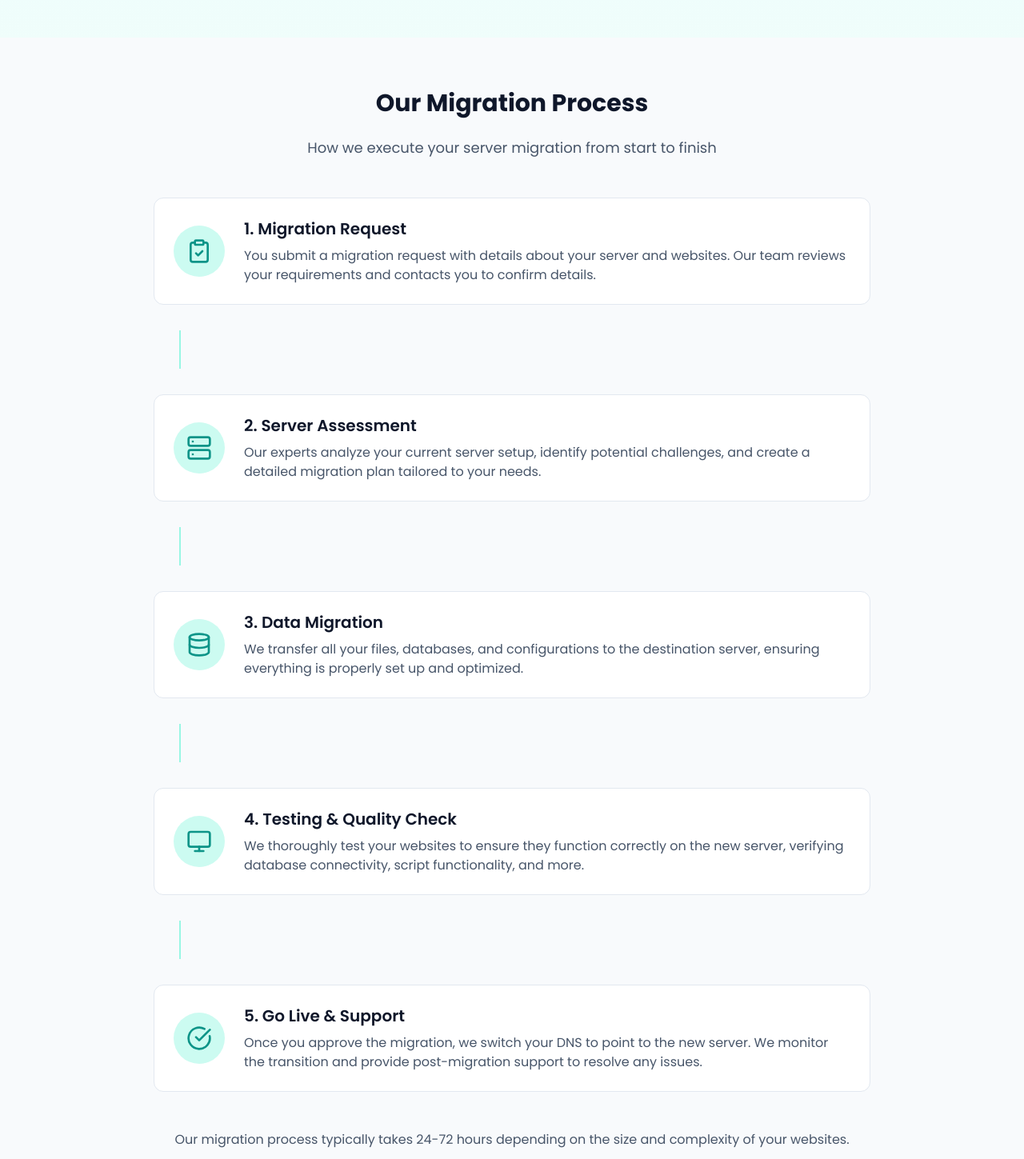
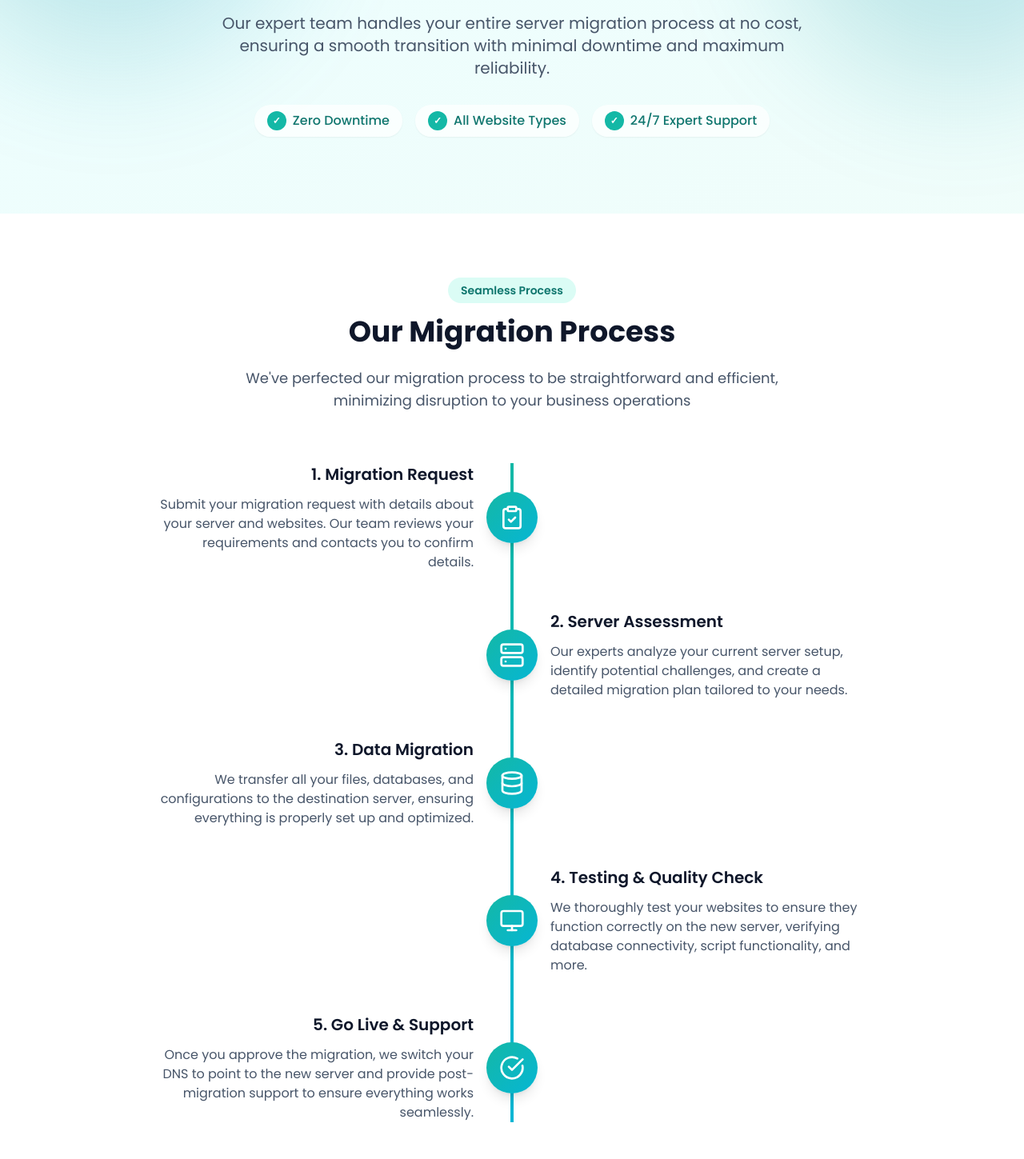
Before and after one commit to vibin-cloudhouse/cloudCms, a React (Vite) app: page /server-migration in a window 1280 px wide. Shown: the part 281-1730 px from the top of the page at 80% size. Built offline with nearby package versions, Linux system fonts and the light colour scheme.

Commit message:
Refactor: Improve server migration page
Improved the flowchart and hero section of the server migration page for better user experience and optimization.

```diff
--- a/src/pages/ServerMigration.tsx
+++ b/src/pages/ServerMigration.tsx
@@ -1,3 +1,4 @@
+
 import { useState } from "react";
 import { useForm } from "react-hook-form";
 import { zodResolver } from "@hookform/resolvers/zod";
@@ -9,7 +10,8 @@ import {
   Server,
   Monitor,
   ClipboardCheck,
-  Database
+  Database,
+  ArrowRightCircle
 } from "lucide-react";
 import { Link } from "react-router-dom";
 
@@ -130,106 +132,130 @@ const ServerMigration = () => {
       <Header />
 
       <main>
-        {/* Hero Section */}
-        <section className="py-12 md:py-20 bg-gradient-to-b from-cyan-50/80 to-teal-50/80 dark:from-slate-900/90 dark:to-slate-800/90">
-          <div className="container mx-auto px-4 sm:px-6 lg:px-8">
+        {/* Improved Hero Section */}
+        <section className="py-16 md:py-24 bg-gradient-to-br from-cyan-50/90 to-teal-50/90 dark:from-slate-900/95 dark:to-slate-800/95 relative overflow-hidden">
+          <div className="container mx-auto px-4 sm:px-6 lg:px-8 relative z-10">
+            <div className="gradient-blob w-96 h-96 -top-20 -right-20 opacity-10"></div>
+            <div className="gradient-blob w-96 h-96 bottom-20 -left-20 opacity-10"></div>
             <div className="max-w-3xl mx-auto text-center">
-              <h1 className="text-4xl md:text-5xl font-display font-bold text-slate-900 dark:text-white mb-4">
-                Migration to CloudStick is <span className="gradient-heading dark:text-teal-400">Totally Free</span>
+              <span className="px-4 py-1.5 text-sm font-semibold text-teal-700 bg-teal-100/70 dark:text-teal-300 dark:bg-teal-900/30 rounded-full inline-block mb-6">Free Service</span>
+              <h1 className="text-4xl md:text-6xl font-display font-bold text-slate-900 dark:text-white mb-6 leading-tight">
+                Migration to CloudStick is <span className="gradient-heading dark:text-teal-400 block md:inline">Totally Free</span>
               </h1>
-              <p className="text-lg md:text-xl text-slate-600 dark:text-slate-300">
-                Our experts handle your entire server migration process at no cost,
-                ensuring a smooth transition with minimal downtime.
+              <p className="text-lg md:text-xl text-slate-600 dark:text-slate-300 leading-relaxed">
+                Our expert team handles your entire server migration process at no cost,
+                ensuring a smooth transition with minimal downtime and maximum reliability.
               </p>
+              <div className="mt-8 flex flex-wrap justify-center gap-4">
+                <div className="flex items-center bg-white/70 dark:bg-slate-800/50 px-4 py-2 rounded-full shadow-sm">
+                  <span className="h-6 w-6 bg-teal-500 text-white rounded-full flex items-center justify-center text-xs font-bold mr-2">✓</span>
+                  <span className="font-medium text-teal-700 dark:text-teal-300">Zero Downtime</span>
+                </div>
+                <div className="flex items-center bg-white/70 dark:bg-slate-800/50 px-4 py-2 rounded-full shadow-sm">
+                  <span className="h-6 w-6 bg-teal-500 text-white rounded-full flex items-center justify-center text-xs font-bold mr-2">✓</span>
+                  <span className="font-medium text-teal-700 dark:text-teal-300">All Website Types</span>
+                </div>
+                <div className="flex items-center bg-white/70 dark:bg-slate-800/50 px-4 py-2 rounded-full shadow-sm">
+                  <span className="h-6 w-6 bg-teal-500 text-white rounded-full flex items-center justify-center text-xs font-bold mr-2">✓</span>
+                  <span className="font-medium text-teal-700 dark:text-teal-300">24/7 Expert Support</span>
+                </div>
+              </div>
             </div>
           </div>
         </section>
 
-        {/* Migration Process Flow Chart */}
-        <section className="py-16 bg-slate-50 dark:bg-slate-900">
+        {/* Improved Migration Process Flow Chart */}
+        <section className="py-20 bg-white dark:bg-slate-900">
           <div className="container mx-auto px-4 sm:px-6 lg:px-8">
             <div className="max-w-4xl mx-auto">
-              <div className="text-center mb-12">
-                <h2 className="text-3xl font-display font-bold text-slate-900 dark:text-white mb-6">
+              <div className="text-center mb-16">
+                <span className="px-4 py-1.5 text-sm font-semibold text-teal-700 bg-teal-100/70 dark:text-teal-300 dark:bg-teal-900/30 rounded-full inline-block mb-4">Seamless Process</span>
+                <h2 className="text-3xl md:text-4xl font-display font-bold text-slate-900 dark:text-white mb-6">
                   Our Migration Process
                 </h2>
-                <p className="text-lg text-slate-600 dark:text-slate-300">
-                  How we execute your server migration from start to finish
+                <p className="text-lg text-slate-600 dark:text-slate-300 max-w-2xl mx-auto">
+                  We've perfected our migration process to be straightforward and efficient,
+                  minimizing disruption to your business operations
                 </p>
               </div>
 
-              <div className="grid grid-cols-1 gap-8 mb-12">
-                <div className="flex flex-col md:flex-row gap-6 items-center bg-white dark:bg-slate-800/50 p-6 rounded-xl border border-slate-200 dark:border-slate-700">
-                  <div className="shrink-0 w-16 h-16 bg-teal-100 dark:bg-teal-900/30 rounded-full flex items-center justify-center">
-                    <ClipboardCheck className="w-8 h-8 text-teal-600 dark:text-teal-400" />
-                  </div>
-                  <div>
-                    <h3 className="text-xl font-semibold text-slate-900 dark:text-white mb-2">1. Migration Request</h3>
+              <div className="relative">
+                {/* Timeline line */}
+                <div className="absolute left-1/2 transform -translate-x-1/2 h-full w-1 bg-gradient-to-b from-teal-500 to-cyan-500 hidden md:block"></div>
+
+                {/* Step 1 */}
+                <div className="flex flex-col md:flex-row items-center mb-12 relative">
+                  <div className="md:w-1/2 md:pr-12 md:text-right mb-8 md:mb-0">
+                    <h3 className="text-xl font-semibold text-slate-900 dark:text-white mb-3">1. Migration Request</h3>
                     <p className="text-slate-600 dark:text-slate-300">
-                      You submit a migration request with details about your server and websites. Our team reviews your requirements and contacts you to confirm details.
+                      Submit your migration request with details about your server and websites. Our team reviews your requirements and contacts you to confirm details.
                     </p>
                   </div>
+                  <div className="md:absolute md:left-1/2 md:transform md:-translate-x-1/2 z-10 shrink-0 w-16 h-16 bg-gradient-to-br from-teal-500 to-cyan-500 rounded-full flex items-center justify-center shadow-lg mb-8 md:mb-0">
+                    <ClipboardCheck className="w-8 h-8 text-white" />
+                  </div>
+                  <div className="md:w-1/2 md:pl-12 md:hidden"></div>
                 </div>
 
-                <div className="ml-8 h-12 w-0.5 bg-teal-200 dark:bg-teal-800 mx-auto"></div>
-
-                <div className="flex flex-col md:flex-row gap-6 items-center bg-white dark:bg-slate-800/50 p-6 rounded-xl border border-slate-200 dark:border-slate-700">
-                  <div className="shrink-0 w-16 h-16 bg-teal-100 dark:bg-teal-900/30 rounded-full flex items-center justify-center">
-                    <Server className="w-8 h-8 text-teal-600 dark:text-teal-400" />
-                  </div>
-                  <div>
-                    <h3 className="text-xl font-semibold text-slate-900 dark:text-white mb-2">2. Server Assessment</h3>
+                {/* Step 2 */}
+                <div className="flex flex-col md:flex-row-reverse items-center mb-12 relative">
+                  <div className="md:w-1/2 md:pl-12 md:text-left mb-8 md:mb-0">
+                    <h3 className="text-xl font-semibold text-slate-900 dark:text-white mb-3">2. Server Assessment</h3>
                     <p className="text-slate-600 dark:text-slate-300">
                       Our experts analyze your current server setup, identify potential challenges, and create a detailed migration plan tailored to your needs.
                     </p>
                   </div>
+                  <div className="md:absolute md:left-1/2 md:transform md:-translate-x-1/2 z-10 shrink-0 w-16 h-16 bg-gradient-to-br from-teal-500 to-cyan-500 rounded-full flex items-center justify-center shadow-lg mb-8 md:mb-0">
+                    <Server className="w-8 h-8 text-white" />
+                  </div>
+                  <div className="md:w-1/2 md:pr-12 md:hidden"></div>
                 </div>
 
-                <div className="ml-8 h-12 w-0.5 bg-teal-200 dark:bg-teal-800 mx-auto"></div>
-
-                <div className="flex flex-col md:flex-row gap-6 items-center bg-white dark:bg-slate-800/50 p-6 rounded-xl border border-slate-200 dark:border-slate-700">
-                  <div className="shrink-0 w-16 h-16 bg-teal-100 dark:bg-teal-900/30 rounded-full flex items-center justify-center">
-                    <Database className="w-8 h-8 text-teal-600 dark:text-teal-400" />
-                  </div>
-                  <div>
-                    <h3 className="text-xl font-semibold text-slate-900 dark:text-white mb-2">3. Data Migration</h3>
+                {/* Step 3 */}
+                <div className="flex flex-col md:flex-row items-center mb-12 relative">
+                  <div className="md:w-1/2 md:pr-12 md:text-right mb-8 md:mb-0">
+                    <h3 className="text-xl font-semibold text-slate-900 dark:text-white mb-3">3. Data Migration</h3>
                     <p className="text-slate-600 dark:text-slate-300">
                       We transfer all your files, databases, and configurations to the destination server, ensuring everything is properly set up and optimized.
                     </p>
                   </div>
+                  <div className="md:absolute md:left-1/2 md:transform md:-translate-x-1/2 z-10 shrink-0 w-16 h-16 bg-gradient-to-br from-teal-500 to-cyan-500 rounded-full flex items-center justify-center shadow-lg mb-8 md:mb-0">
+                    <Database className="w-8 h-8 text-white" />
+                  </div>
+                  <div className="md:w-1/2 md:pl-12 md:hidden"></div>
                 </div>
 
-                <div className="ml-8 h-12 w-0.5 bg-teal-200 dark:bg-teal-800 mx-auto"></div>
-
-                <div className="flex flex-col md:flex-row gap-6 items-center bg-white dark:bg-slate-800/50 p-6 rounded-xl border border-slate-200 dark:border-slate-700">
-                  <div className="shrink-0 w-16 h-16 bg-teal-100 dark:bg-teal-900/30 rounded-full flex items-center justify-center">
-                    <Monitor className="w-8 h-8 text-teal-600 dark:text-teal-400" />
-                  </div>
-                  <div>
-                    <h3 className="text-xl font-semibold text-slate-900 dark:text-white mb-2">4. Testing & Quality Check</h3>
+                {/* Step 4 */}
+                <div className="flex flex-col md:flex-row-reverse items-center mb-12 relative">
+                  <div className="md:w-1/2 md:pl-12 md:text-left mb-8 md:mb-0">
+                    <h3 className="text-xl font-semibold text-slate-900 dark:text-white mb-3">4. Testing & Quality Check</h3>
                     <p className="text-slate-600 dark:text-slate-300">
                       We thoroughly test your websites to ensure they function correctly on the new server, verifying database connectivity, script functionality, and more.
                     </p>
                   </div>
+                  <div className="md:absolute md:left-1/2 md:transform md:-translate-x-1/2 z-10 shrink-0 w-16 h-16 bg-gradient-to-br from-teal-500 to-cyan-500 rounded-full flex items-center justify-center shadow-lg mb-8 md:mb-0">
+                    <Monitor className="w-8 h-8 text-white" />
+                  </div>
+                  <div className="md:w-1/2 md:pr-12 md:hidden"></div>
                 </div>
 
-                <div className="ml-8 h-12 w-0.5 bg-teal-200 dark:bg-teal-800 mx-auto"></div>
-
-                <div className="flex flex-col md:flex-row gap-6 items-center bg-white dark:bg-slate-800/50 p-6 rounded-xl border border-slate-200 dark:border-slate-700">
-                  <div className="shrink-0 w-16 h-16 bg-teal-100 dark:bg-teal-900/30 rounded-full flex items-center justify-center">
-                    <CheckCircle className="w-8 h-8 text-teal-600 dark:text-teal-400" />
-                  </div>
-                  <div>
-                    <h3 className="text-xl font-semibold text-slate-900 dark:text-white mb-2">5. Go Live & Support</h3>
+                {/* Step 5 */}
+                <div className="flex flex-col md:flex-row items-center relative">
+                  <div className="md:w-1/2 md:pr-12 md:text-right mb-8 md:mb-0">
+                    <h3 className="text-xl font-semibold text-slate-900 dark:text-white mb-3">5. Go Live & Support</h3>
                     <p className="text-slate-600 dark:text-slate-300">
-                      Once you approve the migration, we switch your DNS to point to the new server. We monitor the transition and provide post-migration support to resolve any issues.
+                      Once you approve the migration, we switch your DNS to point to the new server and provide post-migration support to ensure everything works seamlessly.
                     </p>
                   </div>
+                  <div className="md:absolute md:left-1/2 md:transform md:-translate-x-1/2 z-10 shrink-0 w-16 h-16 bg-gradient-to-br from-teal-500 to-cyan-500 rounded-full flex items-center justify-center shadow-lg">
+                    <CheckCircle className="w-8 h-8 text-white" />
+                  </div>
+                  <div className="md:w-1/2 md:pl-12 md:hidden"></div>
                 </div>
               </div>
 
-              <div className="text-center">
-                <p className="text-slate-600 dark:text-slate-300 mb-6">
+              <div className="text-center mt-16 p-6 bg-teal-50 dark:bg-teal-900/20 rounded-xl border border-teal-100 dark:border-teal-800/40">
+                <p className="text-teal-700 dark:text-teal-300 font-medium mb-0">
                   Our migration process typically takes 24-72 hours depending on the size and complexity of your websites.
                 </p>
               </div>
@@ -238,7 +264,7 @@ const ServerMigration = () => {
         </section>
 
         {/* Request Form Section */}
-        <section className="py-16 md:py-24">
+        <section className="py-16 md:py-24 bg-slate-50 dark:bg-slate-900/50">
           <div className="container mx-auto px-4 sm:px-6 lg:px-8">
             <div className="max-w-3xl mx-auto text-center mb-12">
               <h2 className="text-3xl md:text-4xl font-display font-bold text-slate-900 dark:text-white mb-6">
```
